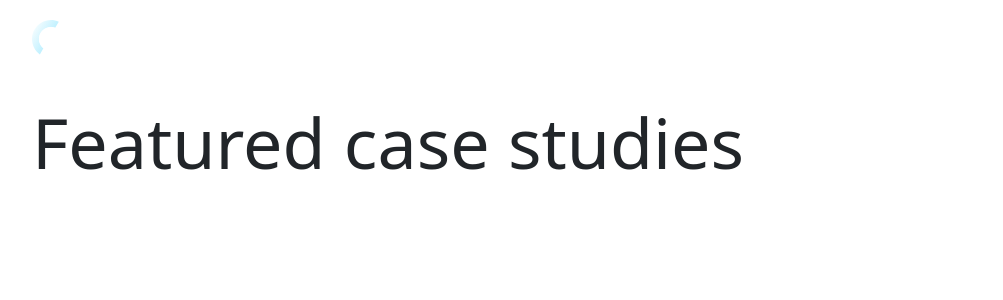
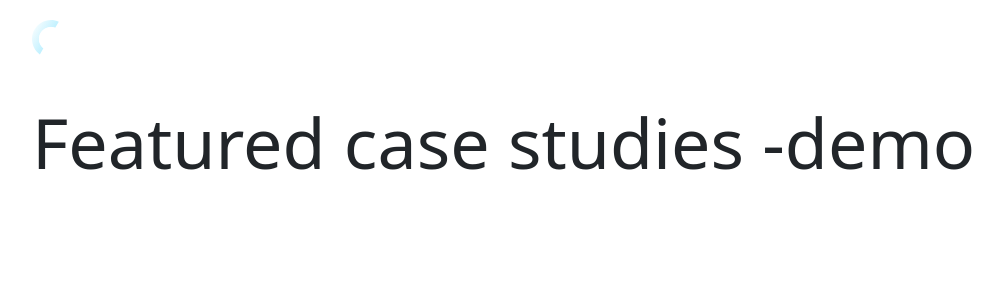
Before and after one commit to jackbouncy7/zbekz, a React (Vite) app: page /products in a window 1280 px wide. Shown: the top 300 px of the page, without its empty margins (50-1053 px from the left). Built offline with nearby package versions, Linux system fonts and the light colour scheme.

Commit message:
Updated index.html and fixed deployment issue

```diff
--- a/src/pages/Products/Products.jsx
+++ b/src/pages/Products/Products.jsx
@@ -8,7 +8,7 @@ const Products = () => {
 		<Header/>
 		<section className='section products'>
 			<div className='container'>
-				<h2 className='products-title'>Featured case studies</h2>
+				<h2 className='products-title'>Featured case studies -demo</h2>
 			</div>
 		</section>
 		</>
--- a/vite.config.js
+++ b/vite.config.js
@@ -19,4 +19,4 @@ export default defineConfig({
 })
 
 // PARALLAX
-// TEAM
+// TEAM ✅
```
